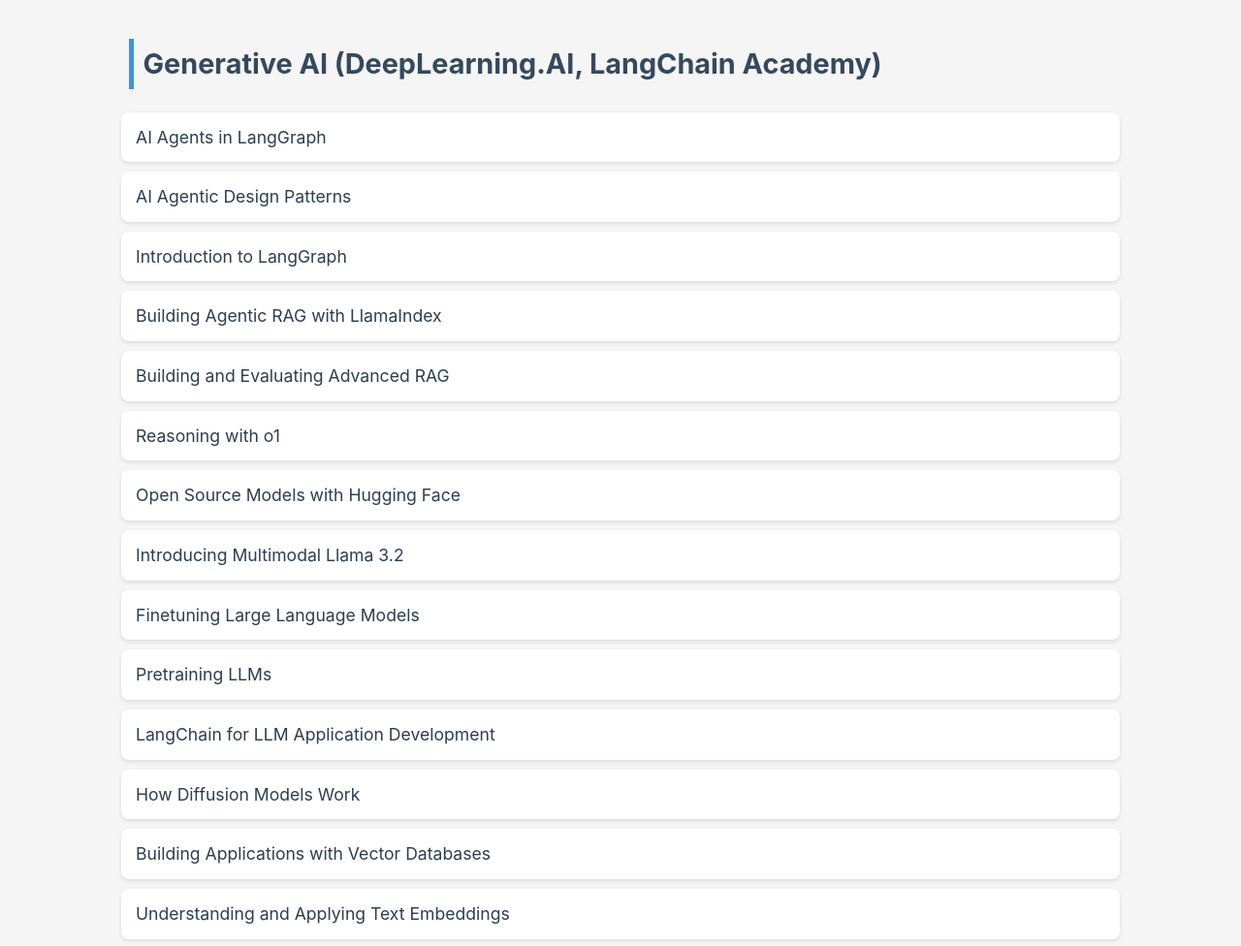
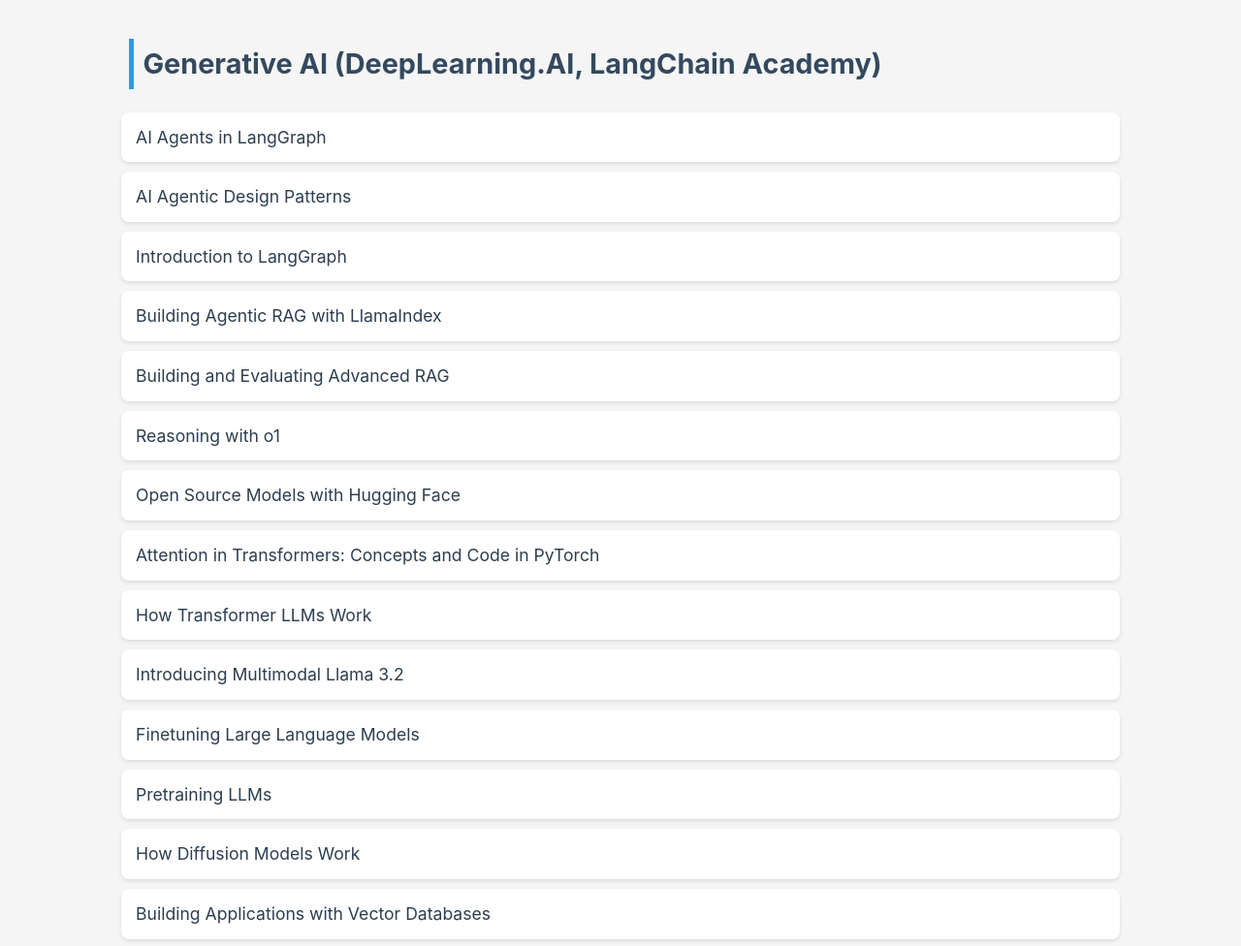
Before and after one commit to harriskstan/certifications, a plain HTML site: page index.html in a window 1280 px wide. Shown: the part 109-1085 px from the top of the page at 97% size. Drawn offline with Linux system fonts and the light colour scheme.

Commit message:
Update index.html

```diff
--- a/index.html
+++ b/index.html
@@ -75,10 +75,11 @@
         <li>Building and Evaluating Advanced RAG</li>
         <li>Reasoning with o1</li>
         <li>Open Source Models with Hugging Face</li>
+        <li>Attention in Transformers: Concepts and Code in PyTorch</li>
+        <li>How Transformer LLMs Work</li>
         <li>Introducing Multimodal Llama 3.2</li>
         <li>Finetuning Large Language Models</li>
         <li>Pretraining LLMs</li>
-        <li>LangChain for LLM Application Development</li>
         <li>How Diffusion Models Work</li>
         <li>Building Applications with Vector Databases</li>
         <li>Understanding and Applying Text Embeddings</li>
```
